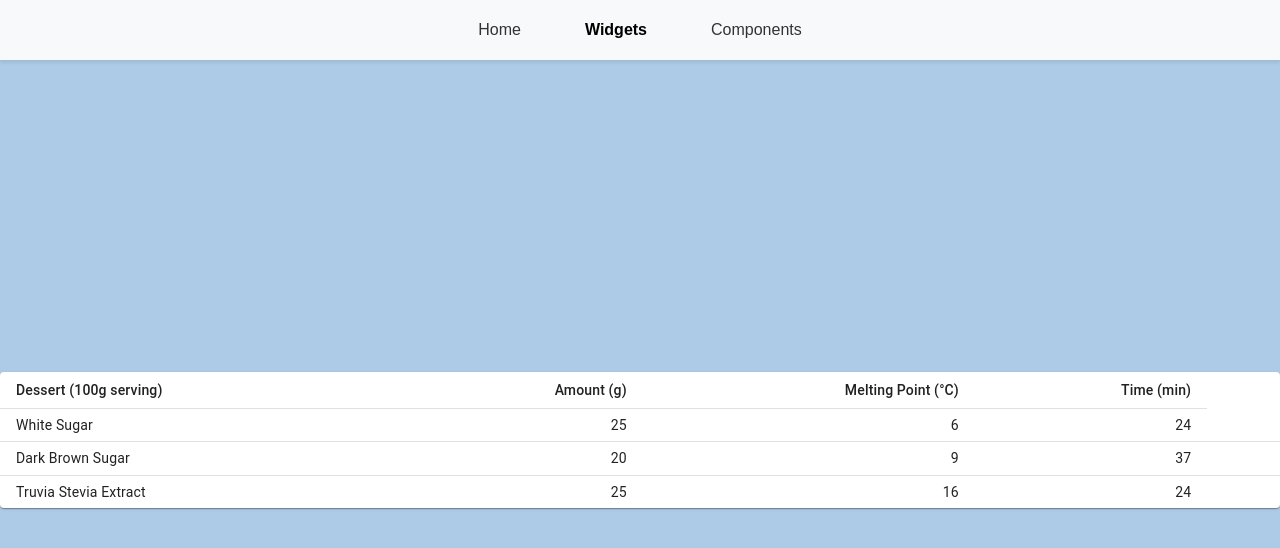
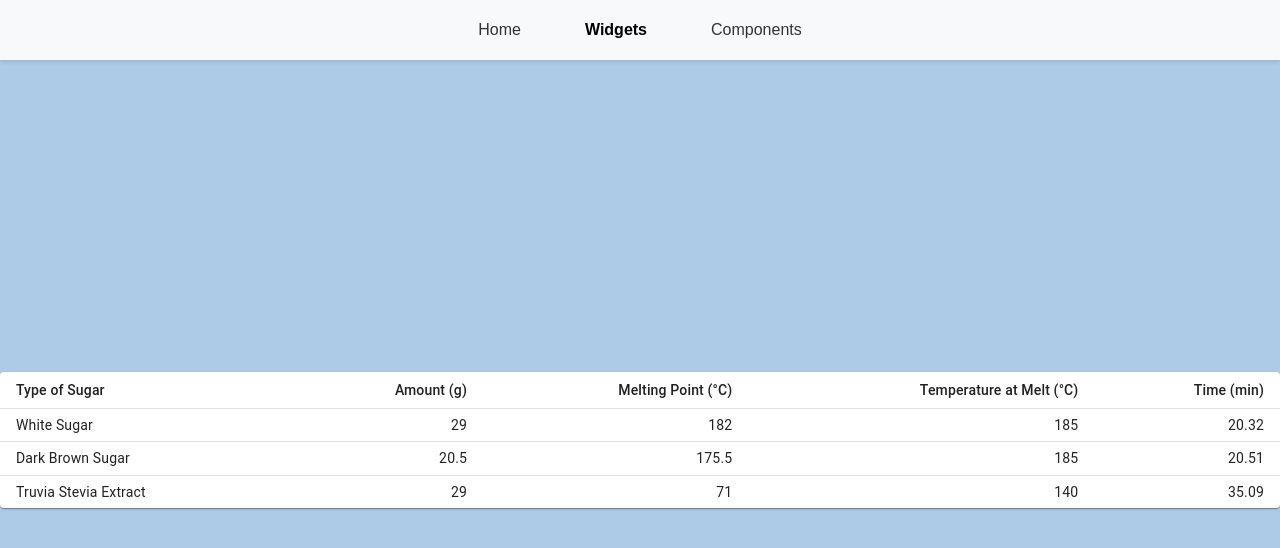
Before and after one commit to cypher-workshops/web-app, a React (Vite) app in the folder frontend/: page / in a window 1280 px wide. Both pictures are taken after a click on the link "Widgets". Shown: the top 548 px of the page. Built offline with nearby package versions, Linux system fonts and the light colour scheme; no server answers.

Commit message:
Second commit

```diff
--- a/frontend/src/components/Components.jsx
+++ b/frontend/src/components/Components.jsx
@@ -11,10 +11,10 @@ export default function MediaCard() {
       />
       <CardContent>
         <Typography gutterBottom variant="h5" component="div">
-          Research Found Here!
+          For More Information:
         </Typography>
         <Typography variant="body2" sx={{ color: 'text.secondary' }}>
-          Learn about the science of chocolate!
+        On chocolate and chemistry!
         </Typography>
       </CardContent>
       <CardActions>
--- a/frontend/src/widgets/Widgets.jsx
+++ b/frontend/src/widgets/Widgets.jsx
@@ -43,9 +43,9 @@ function Widgets() {
   }, []);
 
   const rows = [
-    createData('White Sugar', 25, 6.0, 24),
-    createData('Dark Brown Sugar', 20, 9.0, 37),
-    createData('Truvia Stevia Extract', 25, 16.0, 24),
+    createData('White Sugar', 29, 182, 185, 20.32),
+    createData('Dark Brown Sugar', 20.5, 175.5, 185, 20.51),
+    createData('Truvia Stevia Extract', 29, 71, 140, 35.09),
 
   ];
 
@@ -55,10 +55,12 @@ function Widgets() {
     <Table sx={{ minWidth: 650 }} size="small" aria-label="a dense table">
       <TableHead>
         <TableRow>
-          <TableCell>Dessert (100g serving)</TableCell>
+          <TableCell>Type of Sugar</TableCell>
           <TableCell align="right">Amount&nbsp;(g)</TableCell>
           <TableCell align="right">Melting Point&nbsp;(°C)</TableCell>
+          <TableCell align="right">Temperature at Melt&nbsp;(°C)</TableCell>
           <TableCell align="right">Time&nbsp;(min)</TableCell>
+
         </TableRow>
       </TableHead>
       <TableBody>
```
